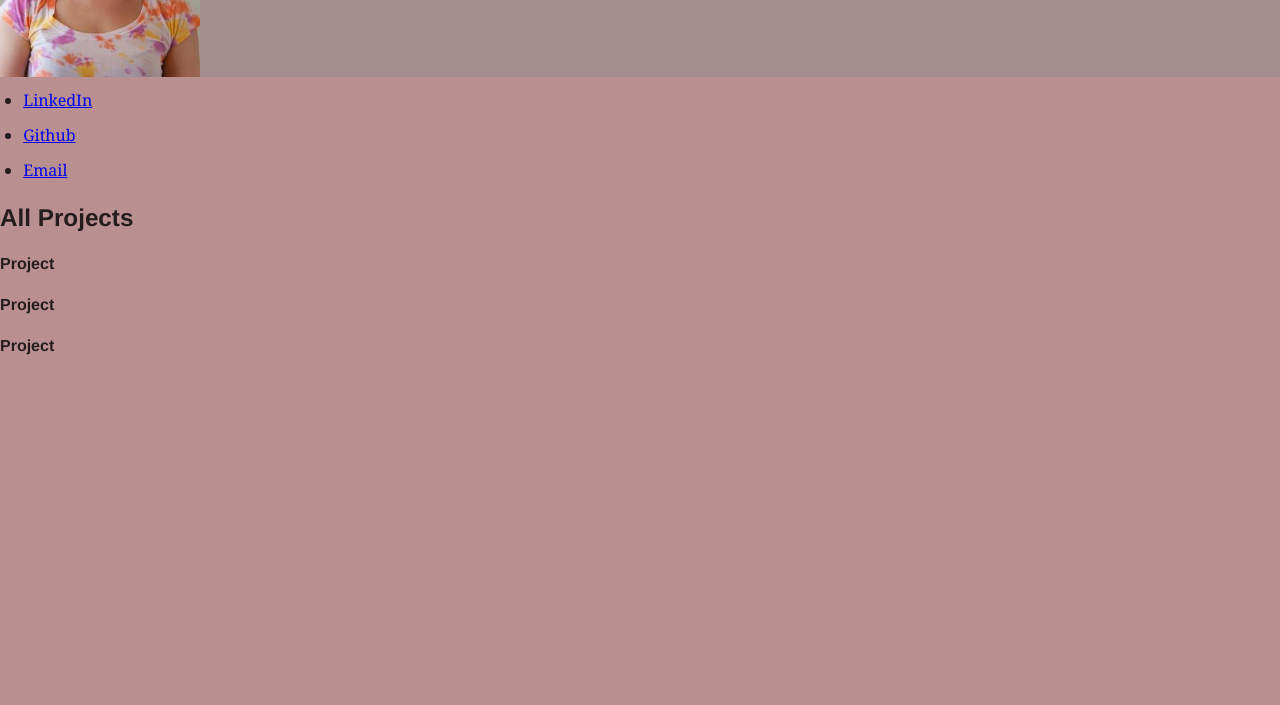
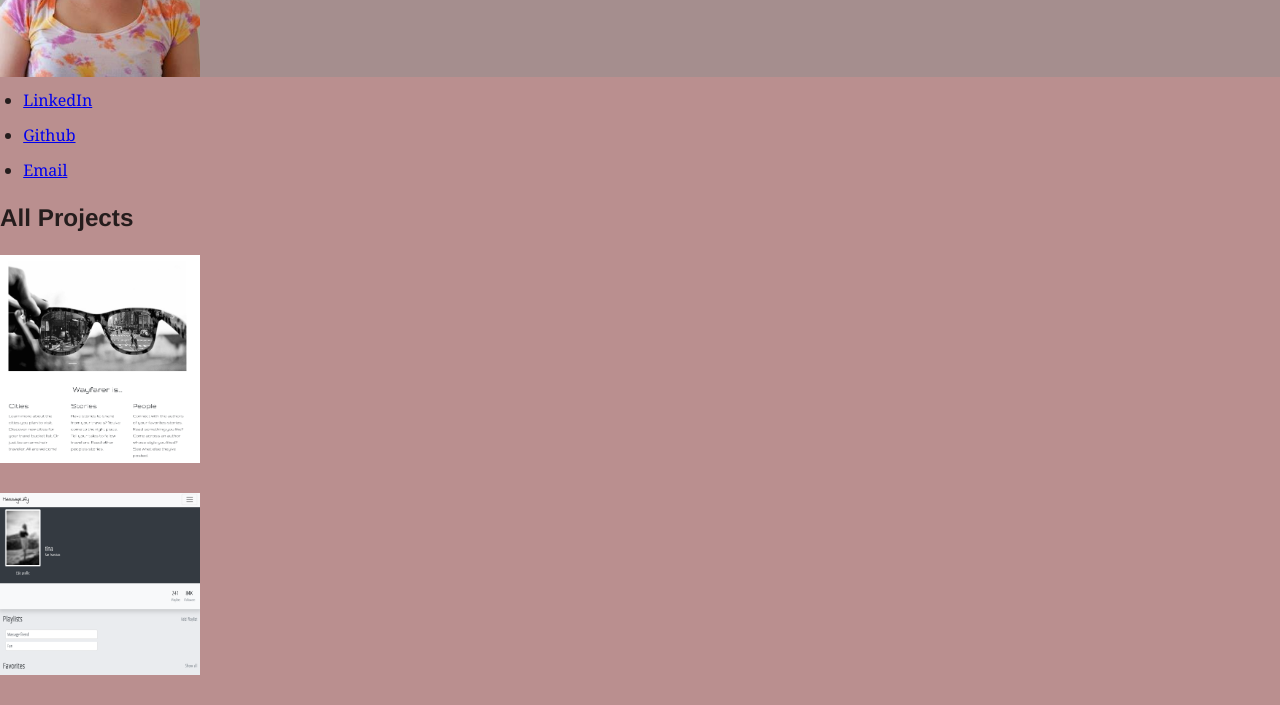
Before and after one commit to longevitytina/portfolio, a Gatsby site: page / in a window 1280 px wide. Shown: the part 189-894 px from the top of the page. Before the commit the page ends 800 px from the top, so only its background shows below. Built offline with nearby package versions, Linux system fonts and the light colour scheme; Gatsby itself is replaced by a stand-in of ours.

Commit message:
Renders projects dynamically

```diff
--- a/src/components/Footer.js
+++ b/src/components/Footer.js
@@ -7,7 +7,7 @@ const Footer = () => (
   <ul className="icons">
 
     <li>
-      <a href="https://www.linkedin.com/in/tina-taylor-codes/" className="icon FaLinkedinIn">
+      <a href="https://www.linkedin.com/in/tina-taylor-codes/" className="FaLinkedinIn">
         <span className="label">LinkedIn</span>
       </a>
     </li>
--- a/src/components/ProjectItem.js
+++ /dev/null
@@ -1,9 +0,0 @@
-import React from 'react'
-
-export default function ProjectItem() {
-    return (
-        <div>
-            <h4>Project</h4>
-        </div>
-    )
-}
--- a/src/components/Projects.js
+++ /dev/null
@@ -1,13 +0,0 @@
-import React from 'react'
-import ProjectItem from './ProjectItem'
-
-export default function Projects() {
-    return (
-        <div>
-            <h2>All Projects</h2>
-            <ProjectItem />
-            <ProjectItem />
-            <ProjectItem />
-        </div>
-    )
-}
--- /dev/null
+++ b/src/components/Projects/components/ProjectItem.js
@@ -0,0 +1,10 @@
+import React from 'react'
+import styling from './ProjectItem.module.css'
+
+export default function ProjectItem({ source }) {
+    return (
+        <div>
+            <img src={source} className={styling.image} alt="" />
+        </div>
+    )
+}
--- /dev/null
+++ b/src/components/Projects/components/ProjectItem.module.css
@@ -0,0 +1,3 @@
+.image {
+  width: 200px;
+}
--- /dev/null
+++ b/src/components/Projects/components/Projects.js
@@ -0,0 +1,20 @@
+import React from 'react'
+import ProjectItem from './ProjectItem'
+import { DEFAULT_PROJECTS } from '../constants/projectPreviews'
+
+const projects = DEFAULT_PROJECTS
+
+export default function Projects() {
+    return (
+        <div>
+            <h2>All Projects</h2>
+            {projects.map((project) => (
+                <ProjectItem
+                    {...project}
+                />
+
+            ))
+            }
+        </div>
+    )
+}
--- /dev/null
+++ b/src/components/Projects/constants/projectPreviews.js
@@ -0,0 +1,16 @@
+import wayfarer from '../../../assets/images/projectPreview/Wayfarer.png'
+import massageify from '../../../assets/images/projectPreview/Massageify.png'
+
+export const DEFAULT_PROJECTS = [
+    {
+        id: '1',
+        source: wayfarer,
+
+    },
+    {
+        id: '2',
+        source: massageify,
+
+    },
+
+]
--- a/src/components/container.js
+++ /dev/null
@@ -1,6 +0,0 @@
-import React from "react"
-import containerStyles from "./container.module.css"
-
-export default function Container({ children }) {
-    return <div className={containerStyles.container}>{children}</div>
-}
--- a/src/components/container.module.css
+++ /dev/null
@@ -1,2 +0,0 @@
-.container {
-}
--- a/src/components/layout.js
+++ b/src/components/layout.js
@@ -1,6 +1,6 @@
 import React from "react"
 import Header from "./Header"
-import Projects from "./Projects"
+import Projects from "./Projects/components/Projects"
 
 export default function Layout({ children }) {
     return (
```
Also changed, not shown: src/assets/images/projectPreview/Massageify.png (added), src/assets/images/projectPreview/Wayfarer.png (added).
